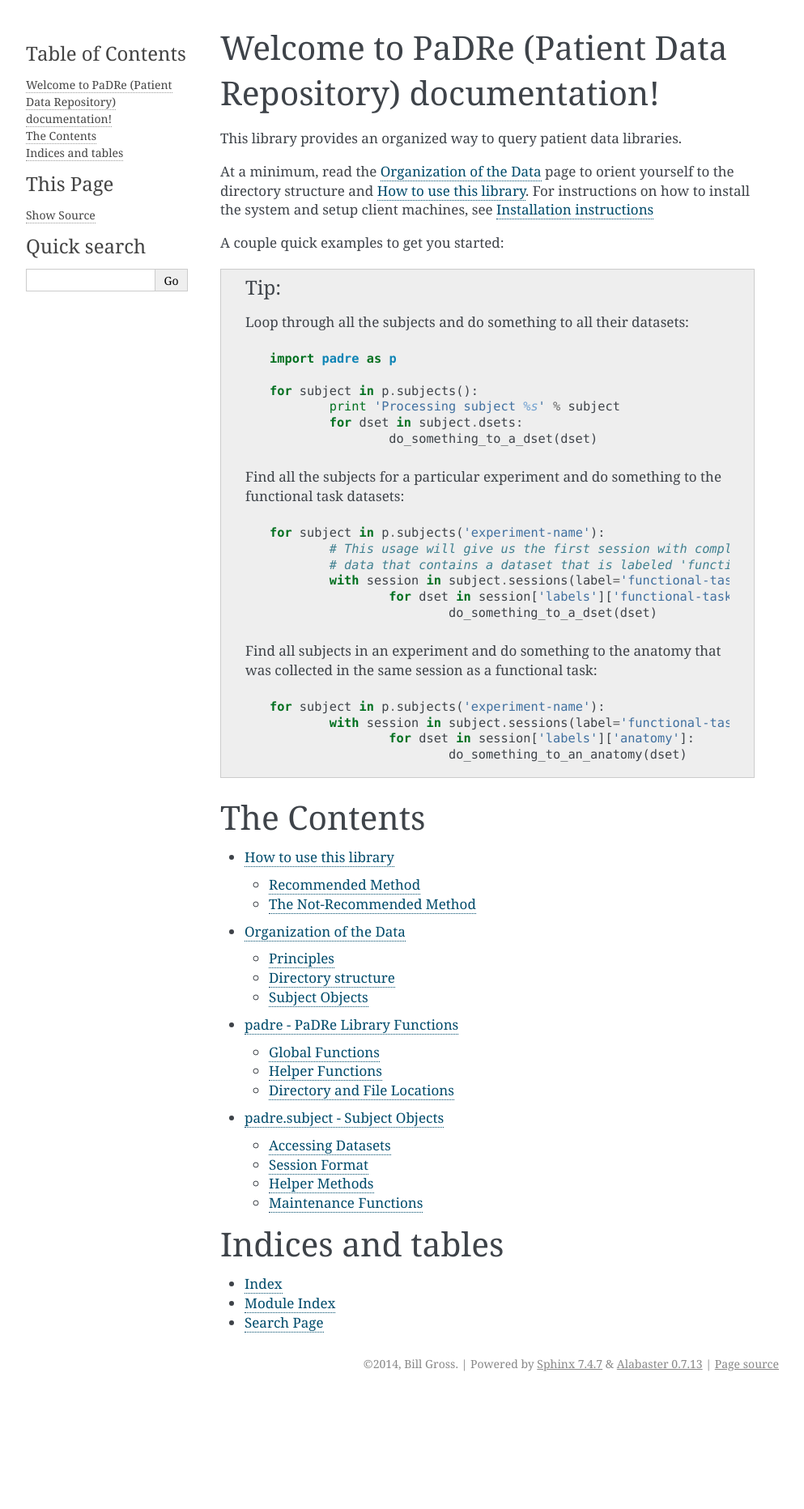
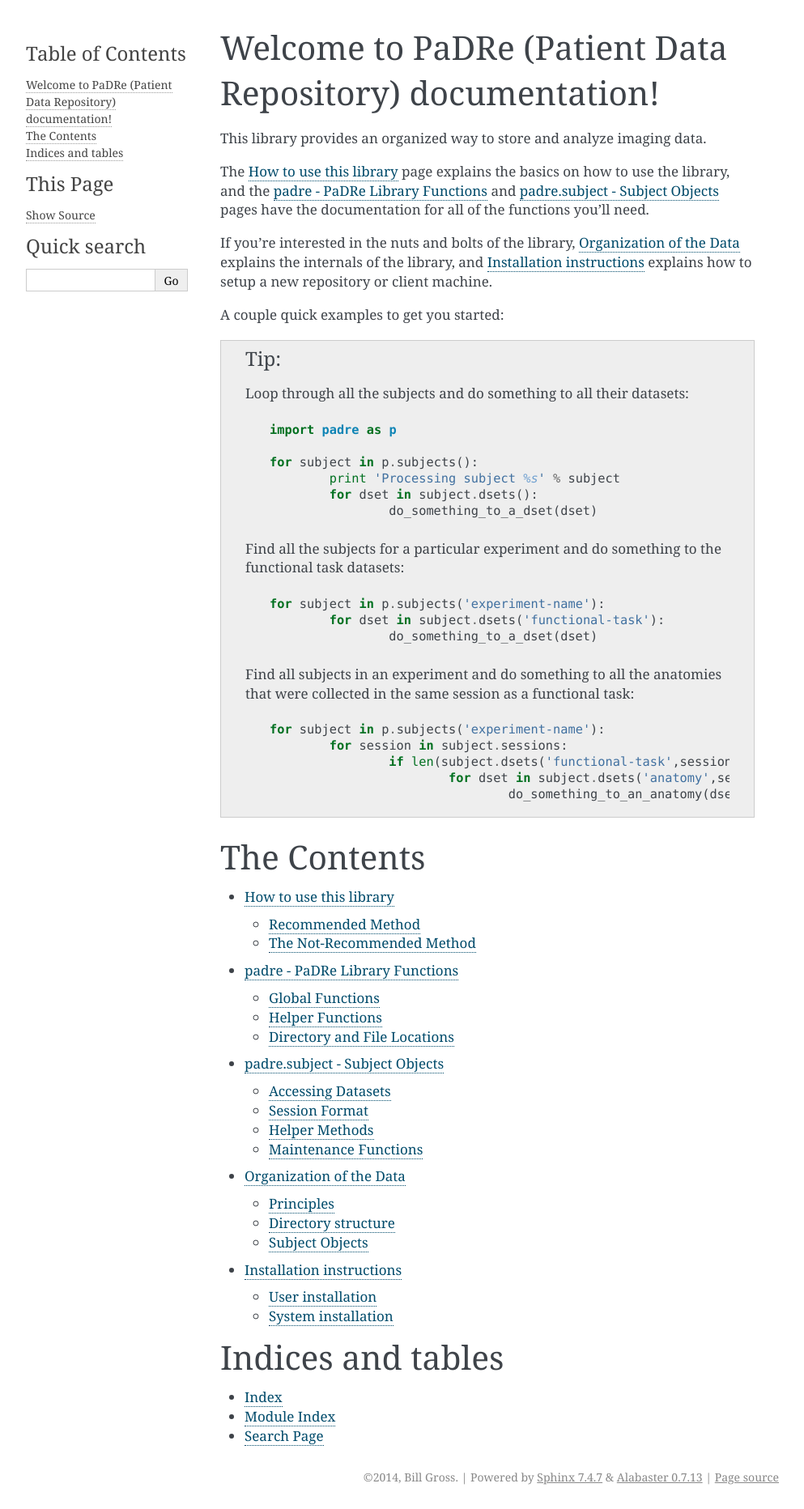
Before and after one commit to azraq27/padre, a Sphinx documentation site: the page built from docs/source/index.rst, in a window 1280 px wide. Shown: the whole page at 81% size, without its empty margins (148-1141 px from the left). Built offline with Sphinx 7.4.7, drawn with Linux system fonts in a browser that asks for light colours; before the commit the page ends 1724 px from its top, so only the background shows below that.

Commit message:
updating docs

```diff
--- a/docs/source/index.rst
+++ b/docs/source/index.rst
@@ -6,11 +6,14 @@
 Welcome to PaDRe (Patient Data Repository) documentation!
 ===========================================================
 
-This library provides an organized way to query patient data libraries.
+This library provides an organized way to store and analyze imaging data.
 
-At a minimum, read the :doc:`organization` page to orient yourself to the
-directory structure and :doc:`setup`. For instructions on how to install
-the system and setup client machines, see :doc:`installation`
+The :doc:`setup` page explains the basics on how to use the library, and the
+:doc:`padre` and :doc:`subject` pages have the documentation for all of the functions you'll need.
+
+If you're interested in the nuts and bolts of the library, :doc:`organization`
+explains the internals of the library, and :doc:`installation` explains how to
+setup a new repository or client machine.
 
 A couple quick examples to get you started:
 
@@ -21,26 +24,24 @@ A couple quick examples to get you started:
 
 		for subject in p.subjects():
 			print 'Processing subject %s' % subject
-			for dset in subject.dsets:
+			for dset in subject.dsets():
 				do_something_to_a_dset(dset)
 
 	Find all the subjects for a particular experiment and do something
 	to the functional task datasets::
 
 		for subject in p.subjects('experiment-name'):
-			# This usage will give us the first session with complete
-			# data that contains a dataset that is labeled 'functional-task'
-			with session in subject.sessions(label='functional-task'):
-				for dset in session['labels']['functional-task']:
-					do_something_to_a_dset(dset)
+			for dset in subject.dsets('functional-task'):
+				do_something_to_a_dset(dset)
 
-	Find all subjects in an experiment and do something to the anatomy that
-	was collected in the same session as a functional task::
+	Find all subjects in an experiment and do something to all the anatomies that
+	were collected in the same session as a functional task::
 
 		for subject in p.subjects('experiment-name'):
-			with session in subject.sessions(label='functional-task'):
-				for dset in session['labels']['anatomy']:
-					do_something_to_an_anatomy(dset)
+			for session in subject.sessions:
+				if len(subject.dsets('functional-task',session=session)):
+					for dset in subject.dsets('anatomy',session=session):
+						do_something_to_an_anatomy(dset)
 
 
 The Contents
@@ -49,9 +50,10 @@ The Contents
    :maxdepth: 2
 
    setup
-   organization
    padre
    subject
+   organization
+   installation
 
 Indices and tables
 ==================
```
